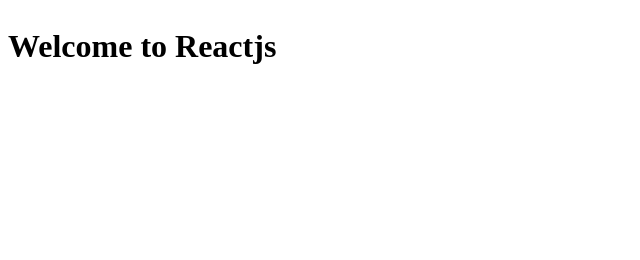
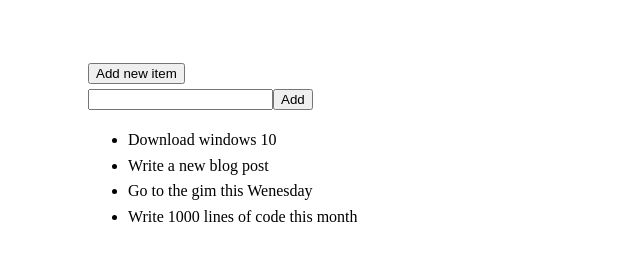
Before and after one commit to oyebodefreeman/todo-list-react, a React app: page / in a window 1280 px wide. Shown: the whole page, without its empty margins (0-640 px from the left). Built offline with nearby package versions, Linux system fonts and the light colour scheme.

Commit message:
todo list commit

```diff
--- a/src/components/App.js
+++ b/src/components/App.js
@@ -1,21 +1,73 @@
 import React, { Component } from 'react';
+
+import './app.css'
 
 class App extends Component {
   constructor(props) {
     super(props);
     this.state = {
-      title: "Reactjs"
+      text: "",
+      items: [],
     }
+    this.handleInputChange = this.handleInputChange.bind(this)
+    this.handleInputSubmit = this.handleInputSubmit.bind(this)
+  }
+
+  handleInputChange(e) {
+    this.setState({
+      text: e.target.value
+    })
+  }
+
+  handleInputSubmit(e) {
+    event.preventDefault();
+    const newItem = {
+      text: this.state.text,
+      id: Date.now()
+    }
+
+    // Reset input field
+    this.setState(prevState => ({
+      items: prevState.items.concat(newItem),
+      text: ''
+    }))
   }
 
   render() {
+    const items = this.state.items
     return (
       <div>
-        <h1>Welcome to {this.state.title}</h1>
+        <TodoList
+          handleInputChange={this.handleInputChange}
+          handleInputSubmit={this.handleInputSubmit}
+          text={this.state.text}
+          items={items}
+        />
       </div>
     );
   }
 }
 
+const TodoList = (props) => (
+  <div id="todo-list">
+    <button>Add new item</button>
+    <form id="input-panel" onSubmit={props.handleInputSubmit}>
+      <input type="text" onChange={props.handleInputChange} value={props.text} />
+      <input type="submit" value="Add"/>
+    </form>
+    <div id="list">
+      <ul>
+         <li>Download windows 10</li>
+         <li>Write a new blog post</li>
+         <li>Go to the gim this Wenesday</li>
+         <li>Write 1000 lines of code this month</li>
+         {props.items.map((item)=> {
+           return <li key={`${item.id}`}> {item.text} </li>
+         })}
+      </ul>
+    </div>
+  </div>
+);
+
 
 export default App;
--- /dev/null
+++ b/src/components/app.css
@@ -0,0 +1,17 @@
+.body {
+  font-family: "Segoe UI", sans-serif;
+}
+
+.show {
+  display: inline;
+}
+
+.hide {
+  display: none;
+}
+
+#todo-list {
+  width: 60%;
+  height: 100%;
+  margin: 60px 80px;
+}
--- a/src/index.html
+++ b/src/index.html
@@ -1,7 +1,9 @@
 <!DOCTYPE html>
-<html lang="en" dir="ltr">
+<html lang="en">
 <head>
-    <meta charset="utf-8">
+  <meta charset="UTF-8">
+  <meta name="viewport" content="width=device-width, initial-scale=1.0">
+  <meta http-equiv="X-UA-Compatible" content="ie=edge">
   <title>Todo List</title>
 </head>
 <body>
```
Lines whose indentation alone changed are shown as unchanged.
